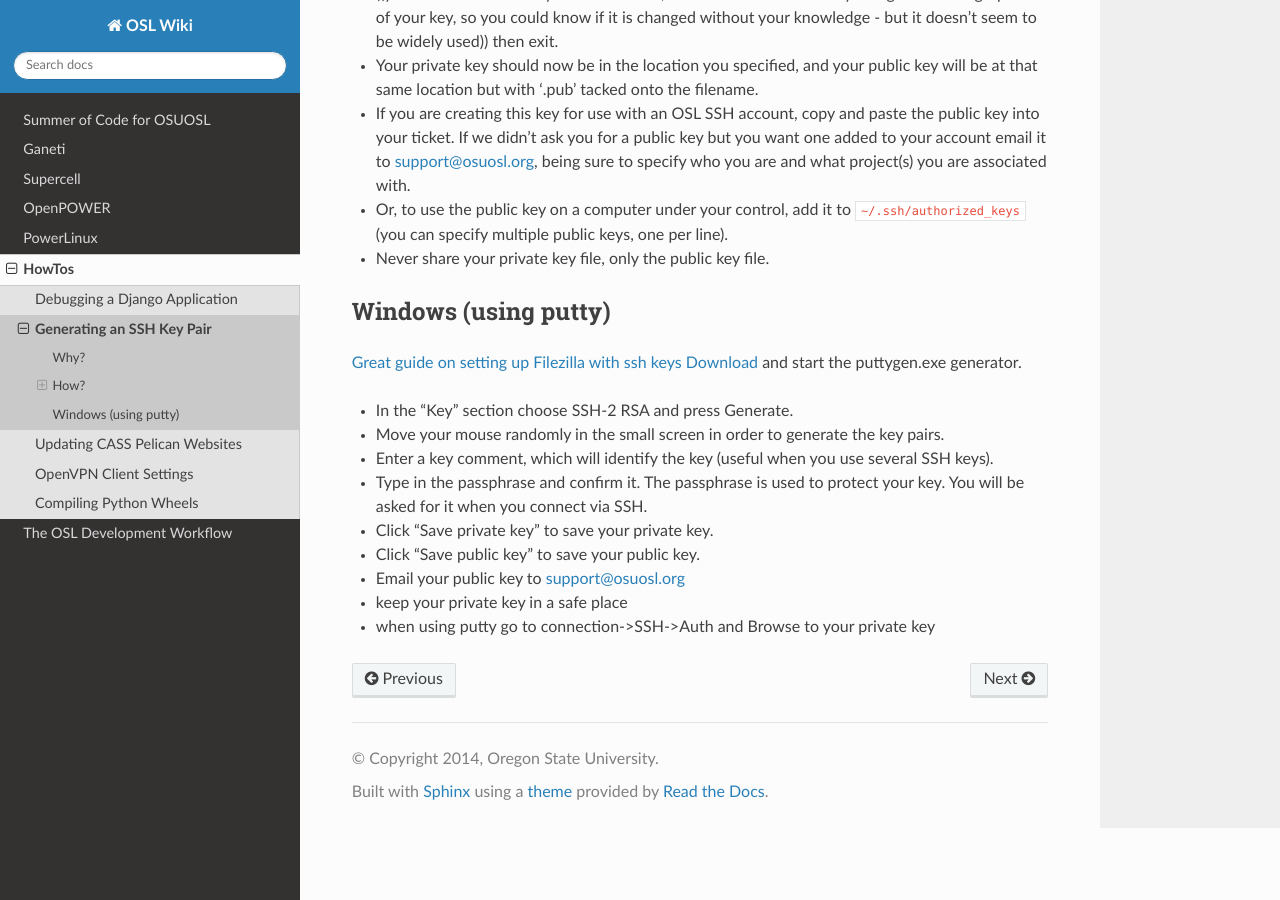
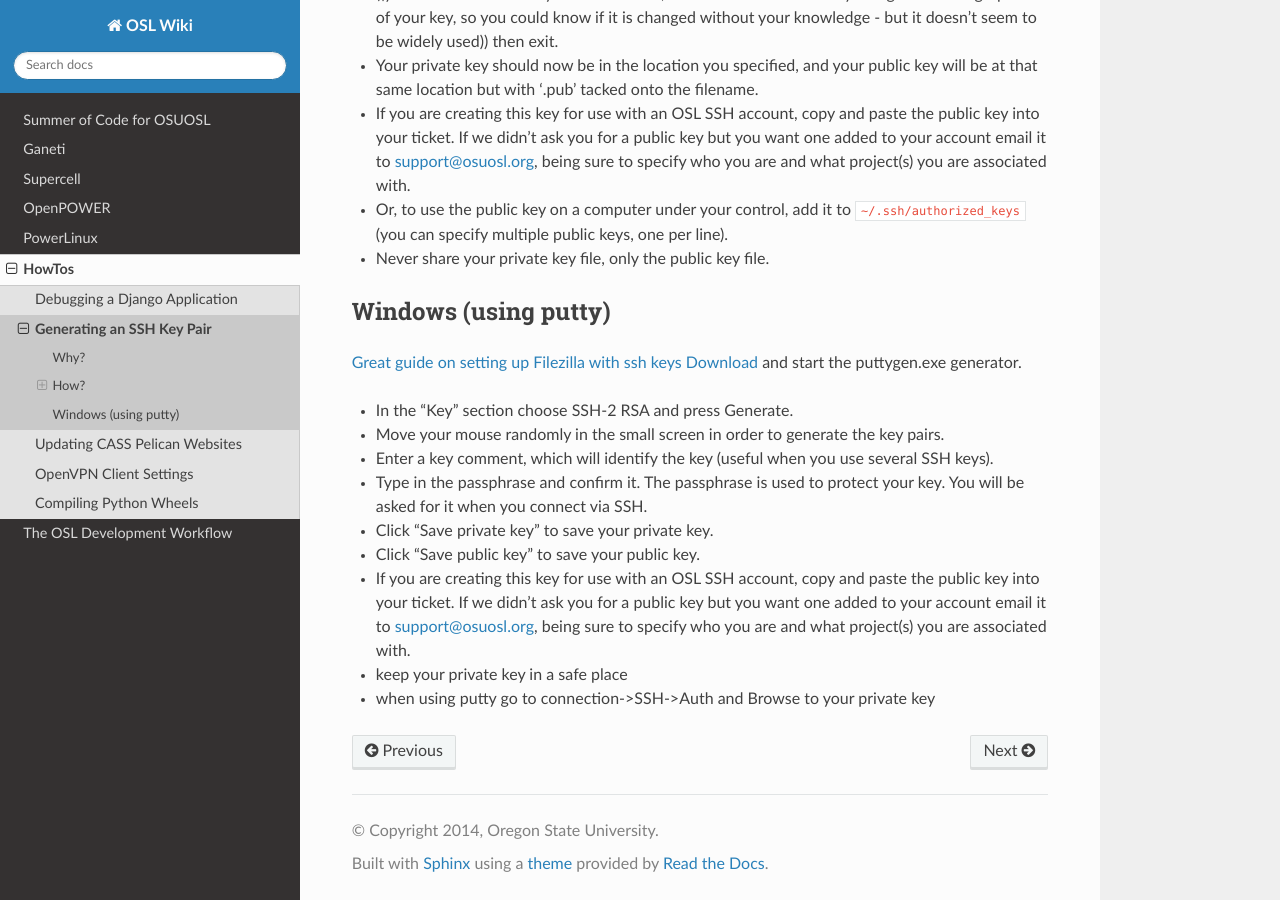
Before and after one commit to osuosl/wiki, a Sphinx documentation site: the page built from source/howtos/ssh_key_tutorial.rst, in a window 1280 px wide and 900 px high, scrolled down 1360 px. Built offline with Sphinx 7.4.7 and the Read the Docs theme 2.0.0, drawn with Linux system fonts in a browser that asks for light colours.

Commit message:
Update windows SSH key documentation
So people stop emailing us

```diff
--- a/source/howtos/ssh_key_tutorial.rst
+++ b/source/howtos/ssh_key_tutorial.rst
@@ -86,6 +86,9 @@ puttygen.exe generator.
   key. You will be asked for it when you connect via SSH.
 - Click "Save private key" to save your private key.
 - Click "Save public key" to save your public key.
-- Email your public key to support@osuosl.org
+- If you are creating this key for use with an OSL SSH account, copy and paste
+  the public key into your ticket. If we didn't ask you for a public key but you
+  want one added to your account email it to support@osuosl.org, being sure to
+  specify who you are and what project(s) you are associated with.
 - keep your private key in a safe place
 - when using putty go to connection->SSH->Auth and Browse to your private key
```
